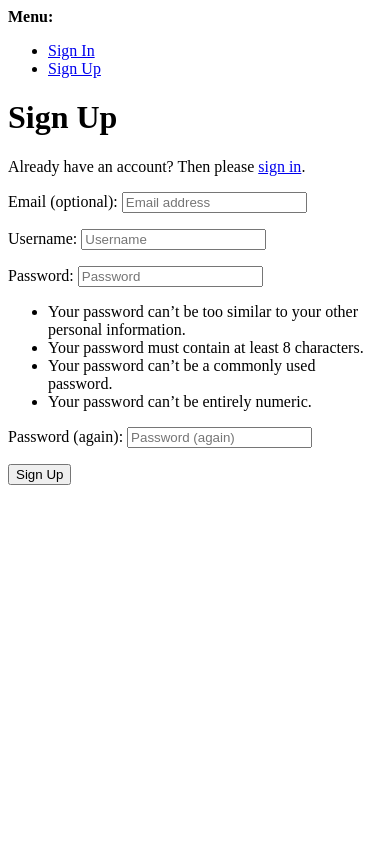
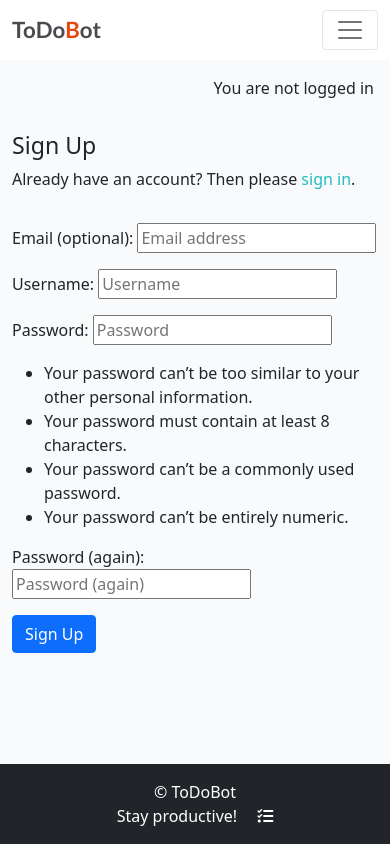
Before and after one commit to ChrisQ557/ToDoBot, a Django app: page /accounts/signup/ in a window 390 px wide. Run offline with Django 4.2, Linux system fonts and the light colour scheme; parts of the project's set-up code (start-up, migrations or seed data) failed here and were passed over; some libraries are stand-ins or nearby versions.

Commit message:
Style signup.html page

```diff
--- a/ToDoBot/settings.py
+++ b/ToDoBot/settings.py
@@ -28,7 +28,7 @@ TEMPLATES_DIR = os.path.join(BASE_DIR, 'templates')
 SECRET_KEY = os.environ.get("SECRET_KEY")
 
 # SECURITY WARNING: don't run with debug turned on in production!
-DEBUG = False
+DEBUG = True
 
 
 ALLOWED_HOSTS = ['.herokuapp.com', '127.0.0.1']
--- a/templates/account/signup.html
+++ b/templates/account/signup.html
@@ -1,45 +1,44 @@
-{% extends "account/base_entrance.html" %}
-{% load allauth i18n %}
-{% block head_title %}
-    {% trans "Signup" %}
-{% endblock head_title %}
+{% extends "base.html" %}
+
+{% load i18n %}
+{% load account socialaccount %}
+
+{% block head_title %}{% trans "Sign Up" %}{% endblock %}
+
 {% block content %}
-    {% element h1 %}
-        {% trans "Sign Up" %}
-    {% endelement %}
-    {% setvar link %}
-        <a href="{{ login_url }}">
-        {% endsetvar %}
-        {% setvar end_link %}
-        </a>
-    {% endsetvar %}
-    {% element p %}
-        {% blocktranslate %}Already have an account? Then please {{ link }}sign in{{ end_link }}.{% endblocktranslate %}
-    {% endelement %}
-    {% if not SOCIALACCOUNT_ONLY %}
-        {% url 'account_signup' as action_url %}
-        {% element form form=form method="post" action=action_url tags="entrance,signup" %}
-            {% slot body %}
+<div class="container">
+    <div class="row">
+        <div class="col-md-8 mt-3 offset-md-2">
+            <h3>{% trans "Sign Up" %}</h3>
+            <p>{% url 'account_login' as login_url %}{% blocktrans with login_url=login_url %}Already have an account? Then please <a class="link" href="{{ login_url }}">sign in</a>.{% endblocktrans %}</p>
+        </div>
+    </div>
+    <div class="row">
+        <div class="col-md-8 mt-3 offset-md-2">
+            <form class="signup" method="POST" action="{% url 'account_signup' %}">
                 {% csrf_token %}
-                {% element fields form=form unlabeled=True %}
-                {% endelement %}
-                {{ redirect_field }}
-            {% endslot %}
-            {% slot actions %}
-                {% element button tags="prominent,signup" type="submit" %}
-                    {% trans "Sign Up" %}
-                {% endelement %}
-            {% endslot %}
-        {% endelement %}
+                {{ form.as_p }}
+                {% if redirect_field_value %}
+                <input type="hidden" name="{{ redirect_field_name }}" value="{{ redirect_field_value }}" />
+                {% endif %}
+                <button class="btn btn-primary right" type="submit">{% trans "Sign Up" %}</button>
+            </form>
+        </div>
+    </div>
+    {% if SOCIALACCOUNT_ENABLED %}
+        <div class="row">
+            <div class="col-md-8 mt-3 offset-md-2">
+                {% include "socialaccount/snippets/login.html" with page_layout="entrance" %}
+            </div>
+        </div>
     {% endif %}
     {% if PASSKEY_SIGNUP_ENABLED %}
-        {% element hr %}
-        {% endelement %}
-        {% element button href=signup_by_passkey_url tags="prominent,signup,outline,primary" %}
-            {% trans "Sign up using a passkey" %}
-        {% endelement %}
+        <div class="row">
+            <div class="col-md-8 mt-3 offset-md-2">
+                <hr />
+                <a class="btn btn-outline-primary w-100 mt-2" href="{{ signup_by_passkey_url }}">{% trans "Sign up using a passkey" %}</a>
+            </div>
+        </div>
     {% endif %}
-    {% if SOCIALACCOUNT_ENABLED %}
-        {% include "socialaccount/snippets/login.html" with page_layout="entrance" %}
-    {% endif %}
-{% endblock content %}
+</div>
+{% endblock %}
```
